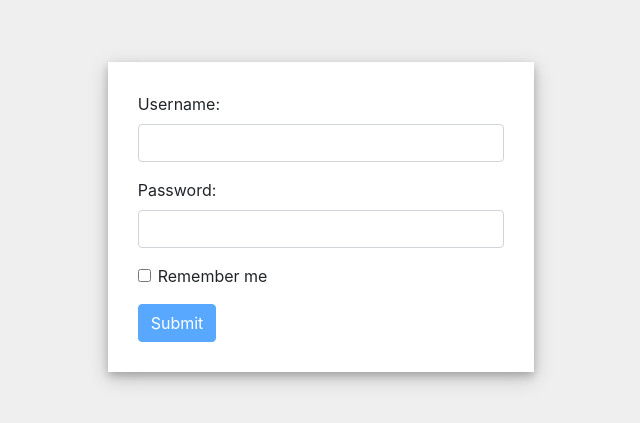
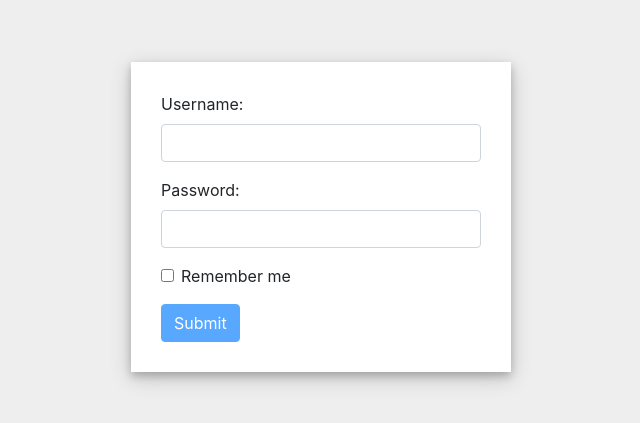
Before and after one commit to siddharthJadhav/AttendanceSystem, an Angular app: page /login in a window 1280 px wide. Shown: the part 183-606 px from the top of the page, without its empty margins (319-959 px from the left). Built offline with nearby package versions, Linux system fonts and the light colour scheme.

Commit message:
login ui fixed

```diff
--- a/src/app/pages/login/login.component.html
+++ b/src/app/pages/login/login.component.html
@@ -1,6 +1,6 @@
-<div class="container-fluid h-100">
+<div class="container h-100">
     <div class="row align-items-center h-100">
-        <div class="login-form col col-lg-4 offset-lg-4 col-md-4 offset-md-4 col-sm-6 offset-sm-3 mx-auto">
+        <div class="login-form col col-lg-4 offset-lg-4 col-md-6 offset-md-3 col-sm-8 offset-sm-2 col-xs-12 mx-auto">
             <form #loginForm="ngForm">
                 <div class="form-group">
                   <label for="email">Username:</label>
--- a/src/app/pages/login/login.component.scss
+++ b/src/app/pages/login/login.component.scss
@@ -1,7 +1,3 @@
-.container-fluid {
-    background-color: #80808021;
-}
-
 form {
     margin: 30px 15px;
 }
--- a/src/styles.scss
+++ b/src/styles.scss
@@ -2,4 +2,5 @@
 
 body {
     height: 100vh;
+    background-color: #80808021;
 }
```
